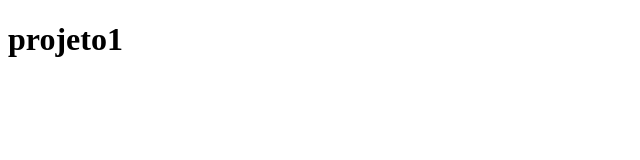
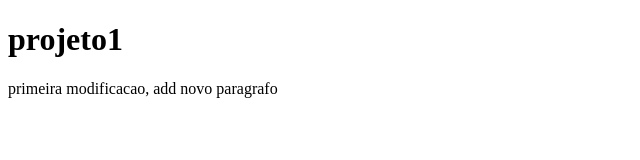
Before and after one commit to Maberton/aulagit, a plain HTML site: page index.html in a window 1280 px wide. Shown: the whole page, without its empty margins (0-640 px from the left). Drawn offline with Linux system fonts and the light colour scheme.

Commit message:
primeira atualizacao

```diff
--- a/index.html
+++ b/index.html
@@ -5,5 +5,6 @@
 </head>
 <body>
 <h1>projeto1</h1>
+<p>primeira modificacao, add novo paragrafo</p>
 </body>
 </html>
```
